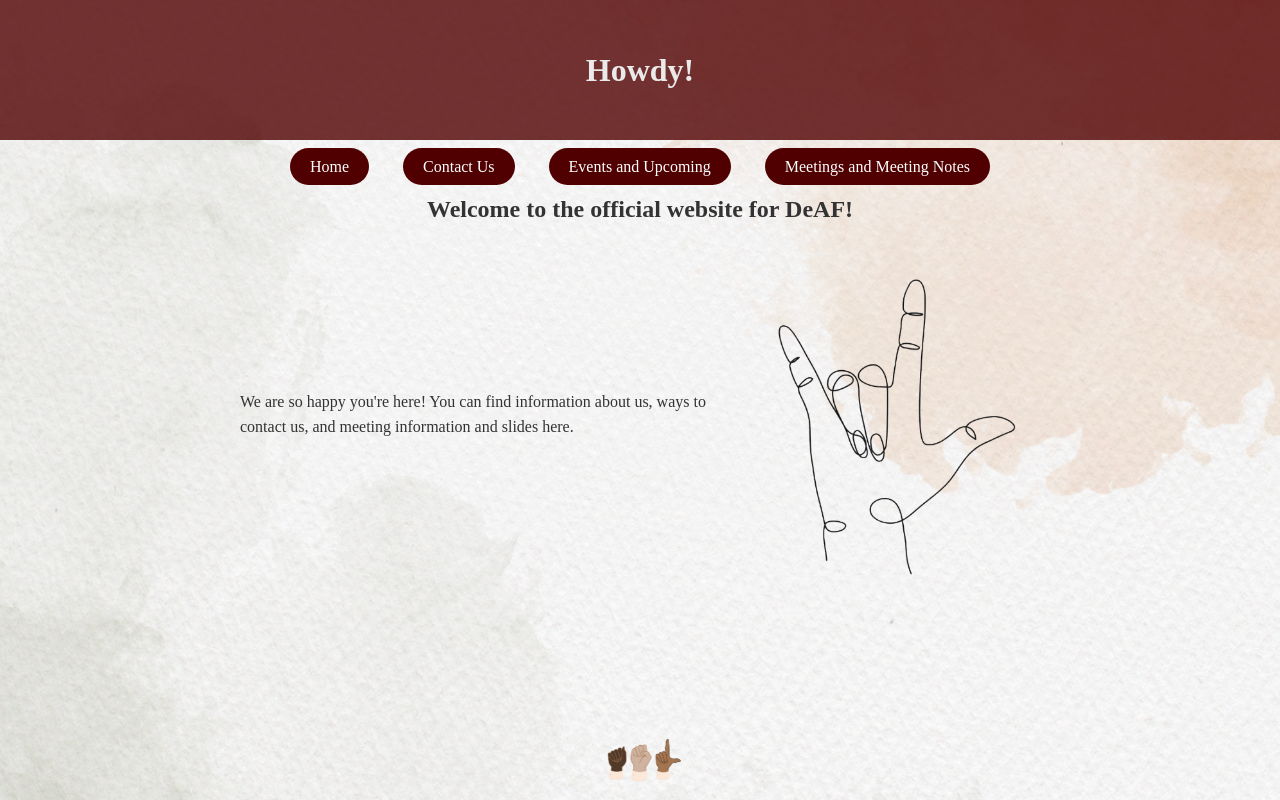
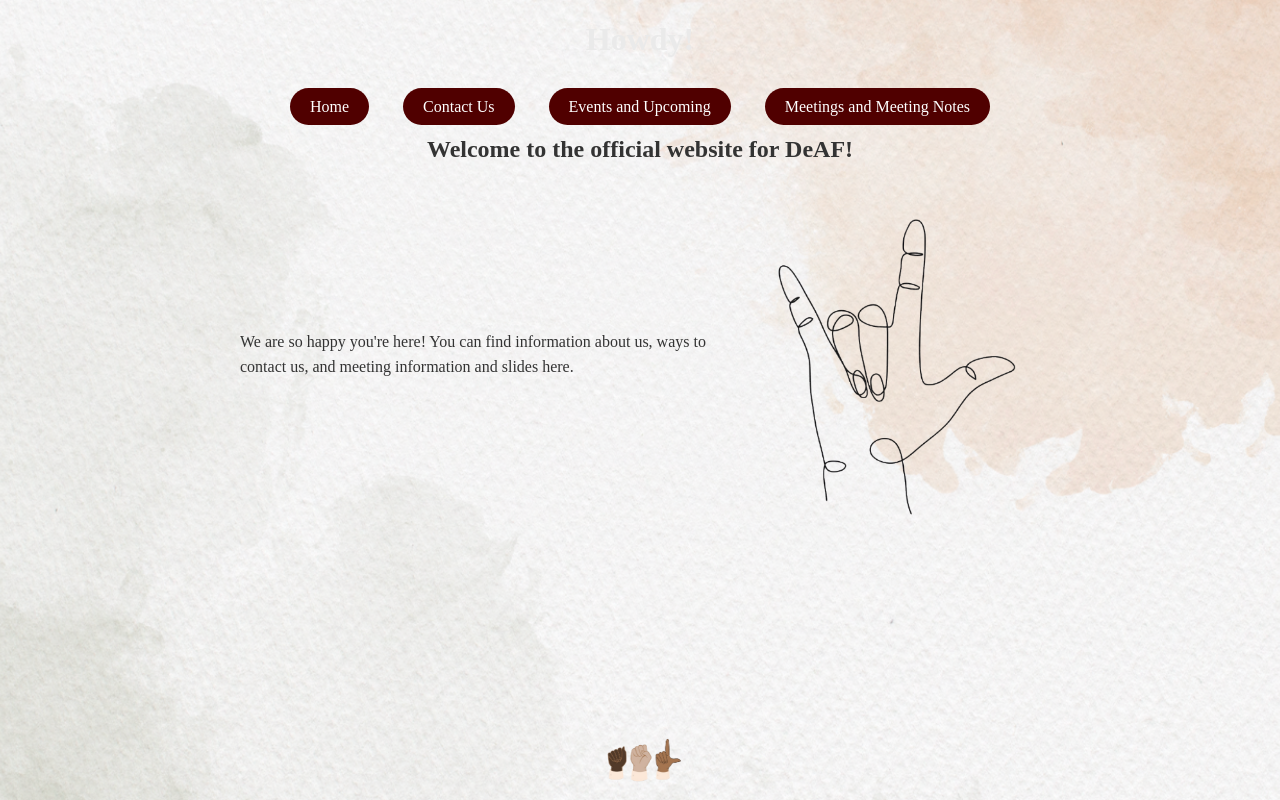
Before and after one commit to pwoods2/deafaggies, a plain HTML site: page index.html in a window 1280 px wide. Drawn offline with Linux system fonts and the light colour scheme.

Commit message:
Update styles.css
removed banner

```diff
--- a/styles.css
+++ b/styles.css
@@ -11,8 +11,9 @@ body {
 }
 
 /* Additional styling for body content to ensure readability */
+/*
 .banner {
-    background-color: rgba(80, 0, 0, 0.8); /* Semi-transparent overlay for readability */
+    background-color: rgba(80, 0, 0, 0.8); /* Semi-transparent overlay for readability
     color: white;
     text-align: center;
     padding: 20px;
@@ -21,7 +22,7 @@ body {
     align-items: center;
     justify-content: center;
 }
-
+*/
 
 h1 {
     text-align: center;
```
